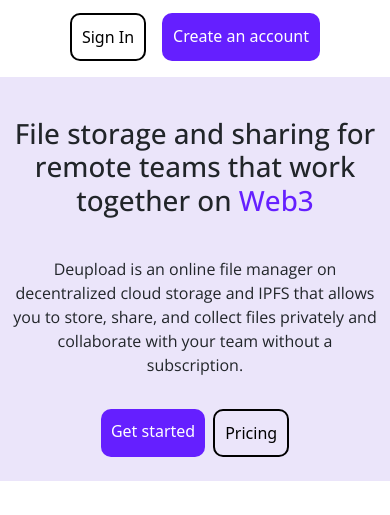
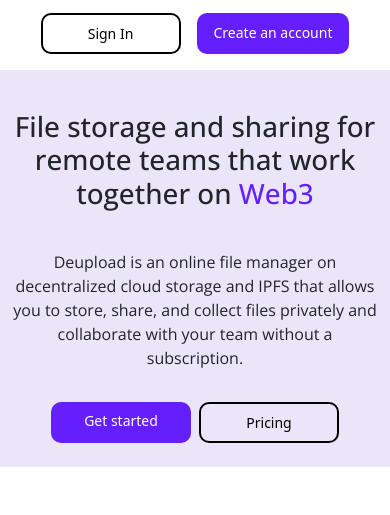
Before and after one commit to sylvernjones557/project-3mar2025, a plain HTML site: page index.html in a window 390 px wide. Shown: the part 45-560 px from the top of the page. Drawn offline with nearby package versions, Linux system fonts and the light colour scheme.

Commit message:
Update style.css

```diff
--- a/style.css
+++ b/style.css
@@ -7,16 +7,32 @@ a {
 }
 .sign-in {
     background-color: transparent;
-    padding: 10px;
+    padding: 10px 20px;
     border: 2px solid black;
     color: black;
     border-radius: 10px;
 }
+
 .Account {
     color: white;
     background-color: var(--theme);
-    padding: 10px;
+    padding: 10px 20px;
     border-radius: 10px;
+}
+
+@media (max-width: 768px) {
+    .header-wrapper {
+        flex-direction: column;
+        align-items: center;
+        text-align: center;
+    }
+
+    .sign-in, .Account {
+        width: auto; /* Keeps buttons compact */
+        min-width: 140px; /* Ensures good spacing */
+        font-size: 14px; /* Optimized for mobile */
+        padding: 8px 16px; /* Better mobile-friendly padding */
+    }
 }
 p {
     font-family: "Open Sans", sans-serif;
```
